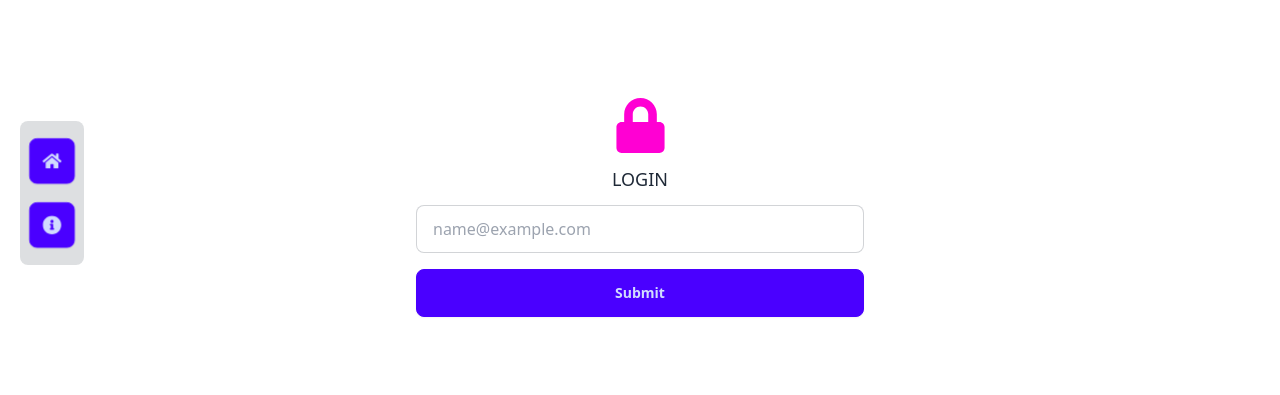
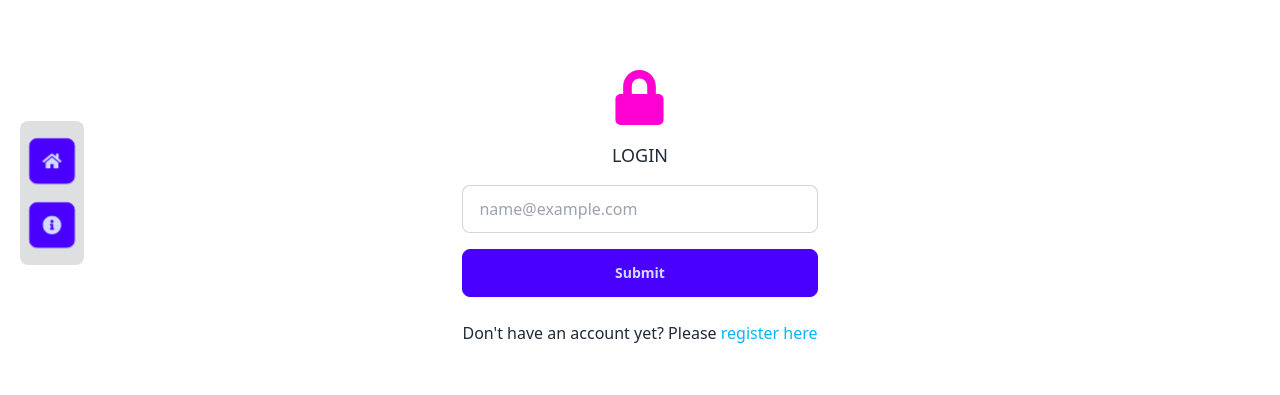
Before and after one commit to Rinbo/helidon-react-template, a React (Vite) app in the folder src/main/frontend/: page /login in a window 1280 px wide. Shown: the part 207-602 px from the top of the page. Built offline with nearby package versions, Linux system fonts and the light colour scheme; no server answers.

Commit message:
Remove auth context - use root loader data instead

```diff
--- a/src/main/frontend/src/views/landing.tsx
+++ b/src/main/frontend/src/views/landing.tsx
@@ -2,6 +2,7 @@ import { Link } from "react-router-dom";
 import LogoutForm from "./logout/logout-form.tsx";
 import { useAuth } from "./main-layout.tsx";
 import { HiTemplate } from "react-icons/hi";
+import React from "react";
 
 export default function Landing() {
   const { principal } = useAuth();
@@ -24,9 +25,14 @@ export default function Landing() {
               </Link>
               {principal && <LogoutForm className="btn btn-secondary" />}
               {!principal && (
-                <Link className="btn btn-secondary" to={"/login"}>
-                  Login
-                </Link>
+                <React.Fragment>
+                  <Link className="btn btn-info" to={"/login"}>
+                    Login
+                  </Link>
+                  <Link className="btn btn-secondary" to={"/register"}>
+                    Register
+                  </Link>
+                </React.Fragment>
               )}
             </div>
           </div>
--- a/src/main/frontend/src/views/login/login-form.tsx
+++ b/src/main/frontend/src/views/login/login-form.tsx
@@ -1,4 +1,4 @@
-import { useFetcher } from "react-router-dom";
+import { Link, useFetcher } from "react-router-dom";
 import { z } from "zod";
 import { useForm } from "react-hook-form";
 import TextInput from "../../components/form/text-input.tsx";
@@ -22,7 +22,7 @@ export default function LoginForm() {
   }
 
   return (
-    <div className="flex h-full flex-col items-center justify-center gap-3">
+    <div className="flex flex-col items-center justify-center gap-4">
       <FaLock size={55} className="text-secondary" />
       <h1 className="text-lg uppercase">Login</h1>
       <fetcher.Form onSubmit={handleSubmit(onSubmit)} className="flex w-full max-w-md flex-col gap-2">
@@ -31,6 +31,14 @@ export default function LoginForm() {
           Submit
         </button>
       </fetcher.Form>
+      <div className="mt-2">
+        Don't have an account yet? Please{" "}
+        <span>
+          <Link className="link-info" to="/register">
+            register here
+          </Link>
+        </span>
+      </div>
     </div>
   );
 }
--- a/src/main/frontend/src/views/login/login-view.tsx
+++ b/src/main/frontend/src/views/login/login-view.tsx
@@ -9,5 +9,9 @@ export async function action({ request }: ActionFunctionArgs) {
 }
 
 export default function LoginView() {
-  return <LoginForm />;
+  return (
+    <div className="flex h-full flex-col items-center justify-center gap-4 p-4">
+      <LoginForm />
+    </div>
+  );
 }
--- a/src/main/frontend/src/views/main-layout.tsx
+++ b/src/main/frontend/src/views/main-layout.tsx
@@ -1,25 +1,18 @@
-import { Link, NavLink, Outlet, useLoaderData } from "react-router-dom";
+import { Link, NavLink, Outlet, useRouteLoaderData } from "react-router-dom";
 import { PrincipalOption } from "../auth/auth.ts";
-import React, { createContext, useContext } from "react";
+import React from "react";
 import AppLogo from "../components/navigation/app-logo.tsx";
 import { IoAppsOutline } from "react-icons/io5";
 import LogoutForm from "./logout/logout-form.tsx";
 import { MenuItem, menuItems } from "../routes.tsx";
 import { iconLib } from "../utils/icon-lib.ts";
 
-type AuthContextType = { principal: PrincipalOption };
-const AuthContext = createContext<AuthContextType>(null!);
-
 export function useAuth() {
-  return useContext(AuthContext);
+  return useRouteLoaderData("root") as { principal: PrincipalOption };
 }
 
-// TODO AuthProvider can be replaced by simply using useRouteLoaderData instead
 export default function MainLayout() {
-  const principal = useLoaderData() as AuthContextType;
-
   return (
-    <AuthContext.Provider value={principal}>
     <main className="flex grow flex-col p-2">
       <AppHeader />
       <SideBar />
@@ -28,7 +21,6 @@ export default function MainLayout() {
       </div>
       <div className="py-2 text-center font-mono text-sm">borjesson.dev</div>
     </main>
-    </AuthContext.Provider>
   );
 }
 
@@ -99,7 +91,7 @@ function AppMenu() {
       <div role="button" tabIndex={0} className="btn btn-ghost p-1">
         <IoAppsOutline className="text-3xl text-primary sm:text-4xl" />
       </div>
-      <div tabIndex={0} className="menu dropdown-content z-[1] mt-2 w-screen max-w-sm rounded-box bg-base-300 p-2 shadow sm:max-w-xl">
+      <div tabIndex={0} className="menu dropdown-content z-[1] mt-2 w-screen max-w-xs rounded-box bg-base-300 p-2 shadow sm:max-w-xl">
         <div className="divider px-10 py-2 font-mono">borjessons.dev</div>
 
         <div className="row flex flex-wrap justify-center gap-4 p-4">
--- a/src/main/frontend/src/views/poll/poll-view.tsx
+++ b/src/main/frontend/src/views/poll/poll-view.tsx
@@ -29,10 +29,10 @@ export default function PollView() {
   if (error)
     return (
       <div className="flex h-full flex-col items-center justify-center gap-4">
-        <h1 className="text-3xl text-warning">Something went wrong</h1>
-        <p>Please try again later</p>
-        <Link to="/" className={"link"}>
-          Home
+        <h1 className="text-3xl text-warning">Your login link has timed out</h1>
+        <p>Please go back to apply for another one</p>
+        <Link to="/login" className={"link"}>
+          Login
         </Link>
       </div>
     );
--- a/src/main/frontend/src/views/registration/registraiton-view.tsx
+++ b/src/main/frontend/src/views/registration/registraiton-view.tsx
@@ -12,8 +12,7 @@ export async function action({ request }: ActionFunctionArgs) {
 
 export default function RegistrationView() {
   return (
-    <div className="flex h-full flex-col items-center justify-center gap-4 p-4">
-      <div>REGISTRATION VIEW</div>
+    <div className="flex h-full flex-col items-center justify-center gap-4 p-2">
       <RegistrationForm />
     </div>
   );
--- a/src/main/frontend/src/views/registration/registration-form.tsx
+++ b/src/main/frontend/src/views/registration/registration-form.tsx
@@ -1,5 +1,5 @@
 import { MdOutlineJoinInner } from "react-icons/md";
-import { useFetcher } from "react-router-dom";
+import { Link, useFetcher } from "react-router-dom";
 import { z } from "zod";
 import { useForm } from "react-hook-form";
 import { zodResolver } from "@hookform/resolvers/zod";
@@ -32,6 +32,14 @@ export default function RegistrationForm() {
           Register
         </button>
       </fetcher.Form>
+      <div className="mt-2">
+        Already have an account? Please{" "}
+        <span>
+          <Link className="link-info" to="/login">
+            login here
+          </Link>
+        </span>
+      </div>
     </div>
   );
 }
```
Lines whose indentation alone changed are shown as unchanged.
